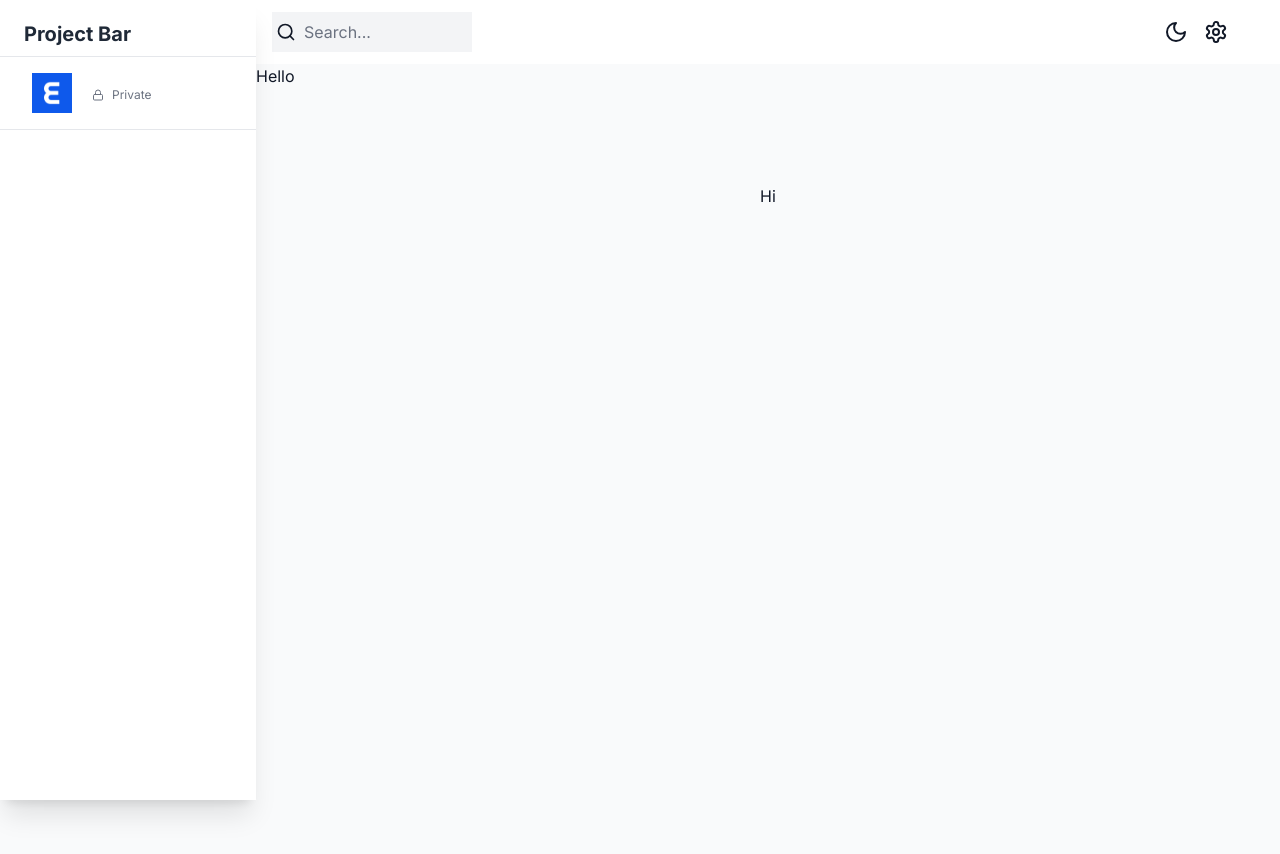
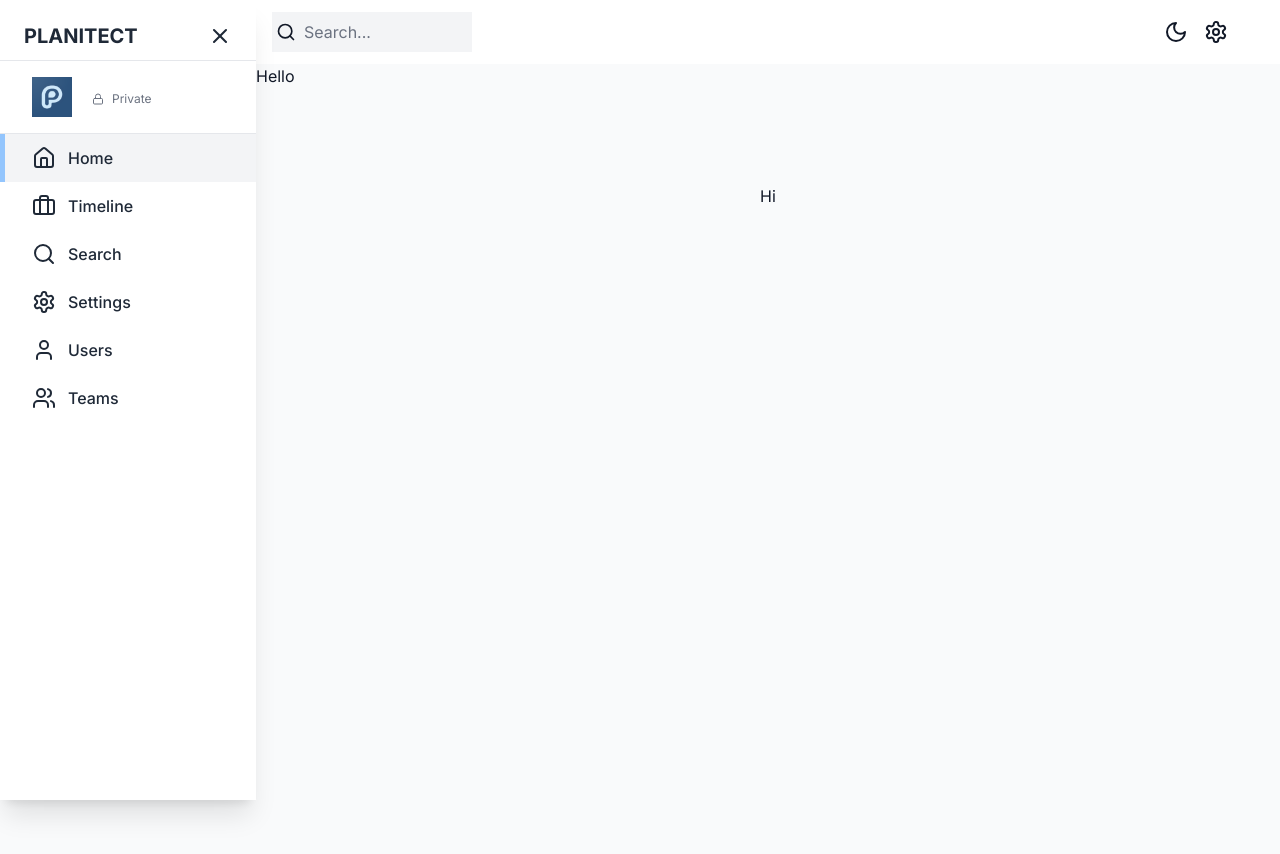
Before and after one commit to vanthuynh/planitect, a Next.js app in the folder frontend/: page / in a window 1280 px wide. Shown: the top 854 px of the page. Built offline with nearby package versions, Linux system fonts and the light colour scheme; no server answers.

Commit message:
add interactive Sidebard and navigation links

```diff
--- a/frontend/src/app/(components)/Sidebar/index.tsx
+++ b/frontend/src/app/(components)/Sidebar/index.tsx
@@ -1,14 +1,32 @@
 "use client";
 
-import { LockIcon } from "lucide-react";
+import { useAppDispatch, useAppSelector } from "@/app/redux";
+import { setIsSidebarCollapsed } from "@/state";
+import {
+  Briefcase,
+  Home,
+  LockIcon,
+  LucideIcon,
+  Search,
+  Settings,
+  User,
+  Users,
+  X,
+} from "lucide-react";
 import Image from "next/image";
+import Link from "next/link";
+import { usePathname } from "next/navigation";
 import React, { useState } from "react";
 
 const Sidebar = () => {
   const [showProjects, setShowProjects] = useState(true);
   const [showPriority, setShowPriority] = useState(true);
 
-  const sidebarClassNames = `fixed flex flex-col h-[100%] justify-between shadow-xl transition-all duration=300 h-full z-40 dark:bg-black overflow-y-auto bg-white w-64`;
+  const dispatch = useAppDispatch();
+  const isSidebarCollapsed = useAppSelector(
+    (state) => state.global.isSidebarCollapsed,
+  );
+  const sidebarClassNames = `fixed flex flex-col h-[100%] justify-between shadow-xl transition-all duration=300 h-full z-40 dark:bg-black overflow-y-auto bg-white ${isSidebarCollapsed ? "w-0 hidden" : "w-64"}`;
 
   return (
     <div className={sidebarClassNames}>
@@ -16,8 +34,19 @@
         {/* TOP LOGO  */}
         <div className="z-50 flex min-h-[56px] w-64 items-center justify-between bg-white px-6 pt-3 dark:bg-black">
           <div className="text-xl font-bold text-gray-800 dark:text-white">
-            Project Bar
+            PLANITECT
           </div>
+          {/* sidebar toggler */}
+          {isSidebarCollapsed ? null : (
+            <button
+              className="py-3"
+              onClick={() => {
+                dispatch(setIsSidebarCollapsed(!isSidebarCollapsed));
+              }}
+            >
+              <X className="h-6 w-6 text-gray-800 hover:text-gray-500 dark:text-white" />
+            </button>
+          )}
         </div>
         {/* TEAM  */}
         <div className="flex items-center gap-5 border-y-[1.5px] border-gray-200 px-8 py-4 dark:border-gray-700">
@@ -30,9 +59,53 @@
             </div>
           </div>
         </div>
+        {/* NAVBAR LINKS  */}
+        <nav className="z-10 w-full">
+          <SidebarLink icon={Home} label="Home" href="/" />
+          <SidebarLink icon={Briefcase} label="Timeline" href="/timeline" />
+          <SidebarLink icon={Search} label="Search" href="/search" />
+          <SidebarLink icon={Settings} label="Settings" href="/settings" />
+          <SidebarLink icon={User} label="Users" href="/users" />
+          <SidebarLink icon={Users} label="Teams" href="/teams" />
+        </nav>
       </div>
     </div>
   );
 };
 
+interface SidebarLinkProps {
+  href: string;
+  icon: LucideIcon;
+  label: string;
+  // isCollapsed: boolean;
+}
+
+const SidebarLink = ({
+  href, // url link for each sidebar link
+  icon: Icon,
+  label,
+  // isCollapsed,
+}: SidebarLinkProps) => {
+  const pathname = usePathname();
+  const isActive =
+    pathname === href || (pathname === "/" && href === "/dashboard");
+
+  return (
+    <Link href={href} className="w-full">
+      <div
+        className={`relative flex cursor-pointer items-center gap-3 transition-colors hover:bg-gray-100 dark:bg-black dark:hover:bg-gray-700 ${isActive ? "bg-gray-100 text-white dark:bg-gray-600" : ""} justify-start px-8 py-3`}
+      >
+        {/* small blue indicator when click on sidebar */}
+        {isActive && (
+          <div className="absolute left-0 top-0 h-[100%] w-[5px] bg-blue-200"></div>
+        )}
+        <Icon className="h-6 w-6 text-gray-800 dark:text-gray-100" />
+        <span className={`font-medium text-gray-800 dark:text-gray-100`}>
+          {label}
+        </span>
+      </div>
+    </Link>
+  );
+};
+
 export default Sidebar;
```
Also changed, not shown: frontend/public/1.png (added), frontend/public/logo.png.
